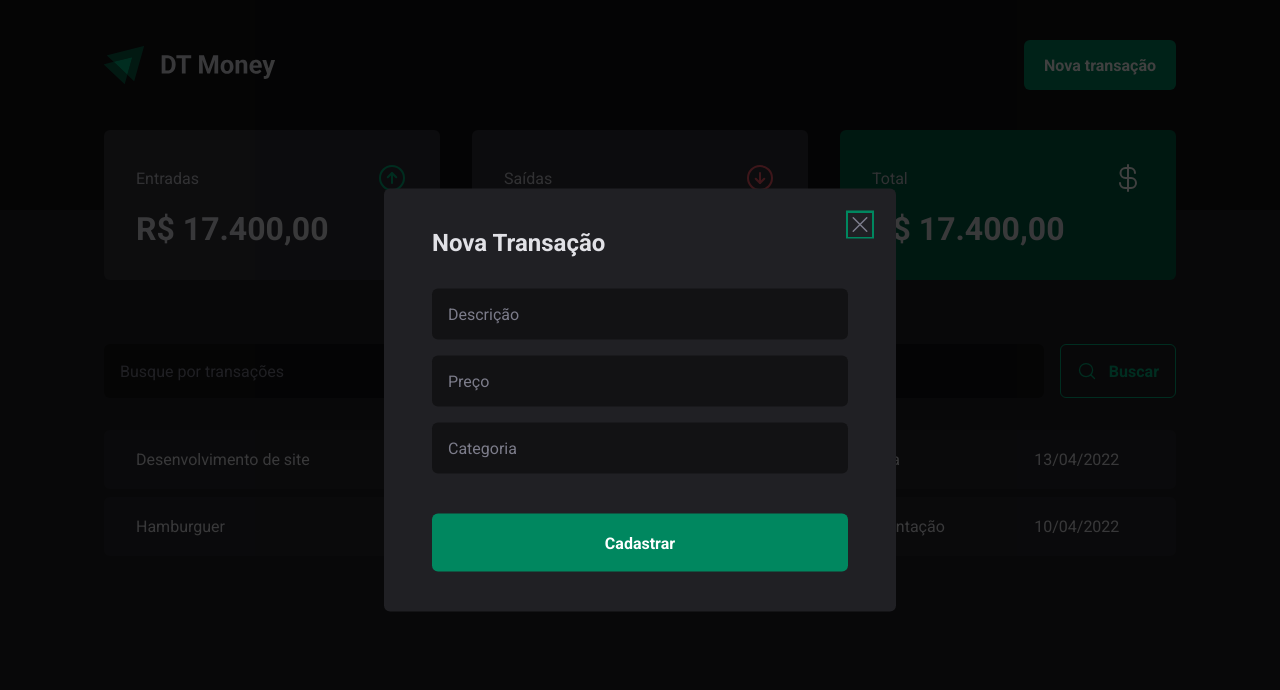
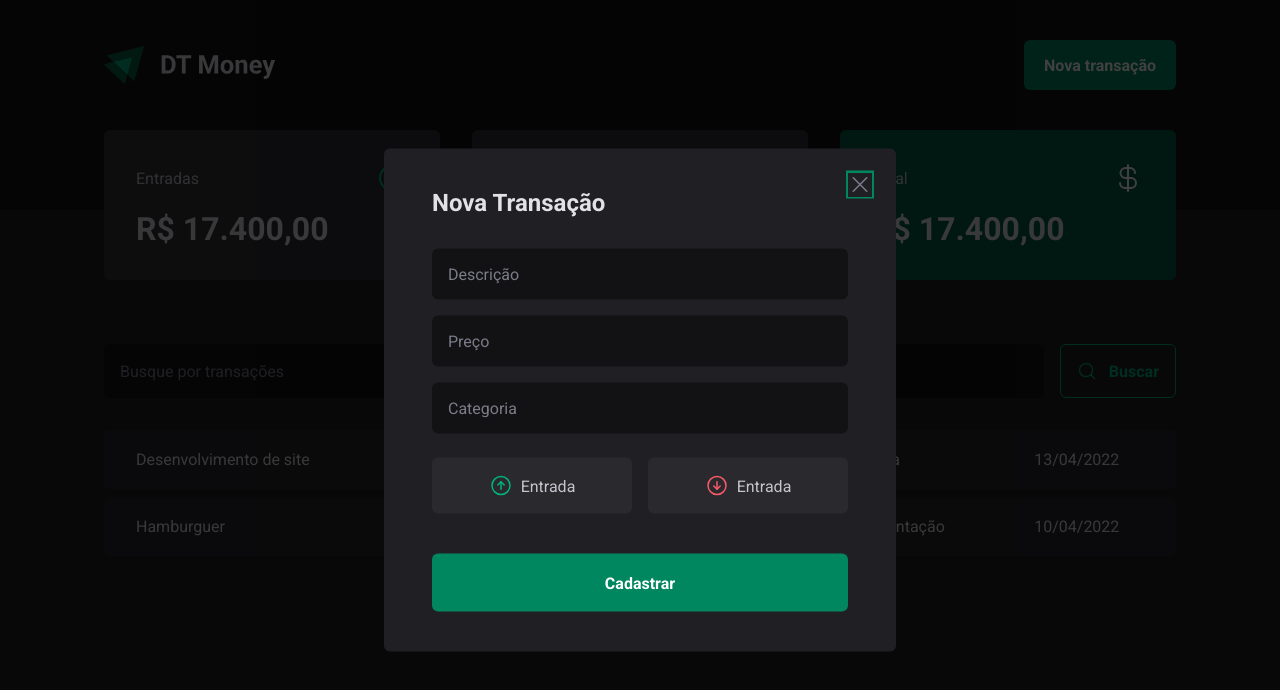
Before and after one commit to yuricavalini/ignite-dt-money, a React (Vite) app: page / in a window 1280 px wide. Both pictures are taken after a click on the button "Nova transação". Shown: the top 690 px of the page. Built offline with nearby package versions, Linux system fonts and the light colour scheme.

Commit message:
feat(new-transaction-modal): add TransactionType and TransactionTypeButton styled components

```diff
--- a/src/components/NewTransactionModal/index.tsx
+++ b/src/components/NewTransactionModal/index.tsx
@@ -1,7 +1,9 @@
 import * as Dialog from '@radix-ui/react-dialog';
-import { X } from 'phosphor-react';
+import { ArrowCircleDown, ArrowCircleUp, X } from 'phosphor-react';
 
-import { Overlay, Content, CloseButton } from './styles';
+import {
+  Overlay, Content, CloseButton, TransactionType, TransactionTypeButton,
+} from './styles';
 
 export default function NewTransactionModal() {
   return (
@@ -20,6 +22,18 @@
           <input type="number" placeholder="Preço" required />
           <input type="text" placeholder="Categoria" required />
 
+          <TransactionType>
+            <TransactionTypeButton variant="income" value="income">
+              <ArrowCircleUp size={24} />
+              Entrada
+            </TransactionTypeButton>
+
+            <TransactionTypeButton variant="outcome" value="outcome">
+              <ArrowCircleDown size={24} />
+              Entrada
+            </TransactionTypeButton>
+          </TransactionType>
+
           <button type="submit">Cadastrar</button>
         </form>
       </Content>
--- a/src/components/NewTransactionModal/styles.ts
+++ b/src/components/NewTransactionModal/styles.ts
@@ -1,5 +1,6 @@
 import styled from 'styled-components';
 import * as Dialog from '@radix-ui/react-dialog';
+import * as RadioGroup from '@radix-ui/react-radio-group';
 
 export const Overlay = styled(Dialog.Overlay)`
   position: fixed;
@@ -67,3 +68,45 @@
   cursor: pointer;
   color: ${(props) => props.theme['gray-500']};
 `;
+
+export const TransactionType = styled(RadioGroup.Root)`
+  display: grid;
+  grid-template-columns: repeat(2, 1fr);
+  gap: 1rem;
+  margin-top: 0.5rem;
+`;
+
+interface TransactionTypeButtonProps {
+  variant: 'income' | 'outcome';
+}
+
+export const TransactionTypeButton = styled(RadioGroup.Item)< TransactionTypeButtonProps>`
+  background: ${(props) => props.theme['gray-700']};
+  padding: 1rem;
+  display: flex;
+  align-items: center;
+  justify-content: center;
+  gap: 0.5rem;
+  border-radius: 6px;
+  cursor: pointer;
+  border: 0;
+  color: ${(props) => props.theme['gray-300']};
+
+  svg {
+    color: ${(props) => (props.variant === 'income' ? props.theme['green-300'] : props.theme['red-300'])}
+  }
+
+  &[data-state='unchecked']:hover {
+    transition: background-color 0.2s;
+    background: ${(props) => props.theme['gray-600']};
+  }
+
+  &[data-state='checked'] {
+    color: ${(props) => props.theme.white};
+    background: ${(props) => (props.variant === 'income' ? props.theme['green-500'] : props.theme['red-500'])};
+
+    svg {
+      color: ${(props) => props.theme.white};
+    }
+  }
+`;
```
